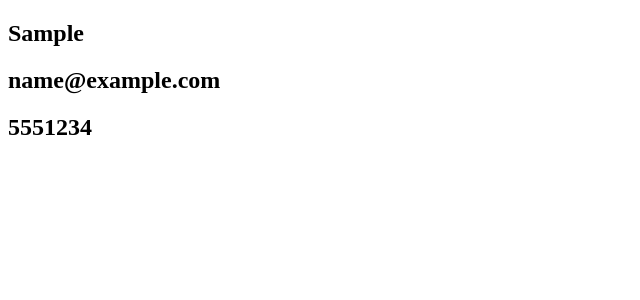
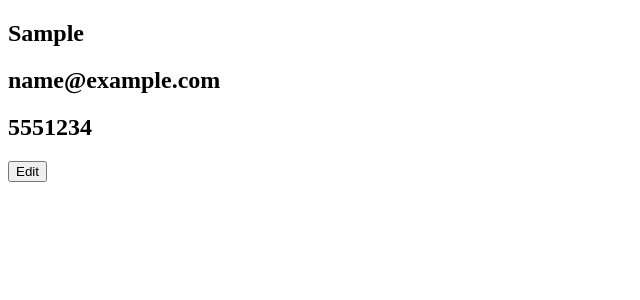
Before and after one commit to maahsnd/cv-app, a React (Create React App) app: page / in a window 1280 px wide. Both pictures are taken after typing "Sample", "name@example.com", "5551234" into the empty fields and a click on the input "Submit". Shown: the top 300 px of the page, without its empty margins (0-640 px from the left). Built offline with nearby package versions, Linux system fonts and the light colour scheme.

Commit message:
Allow user editing Use editBtn to transition from display to edit on click.

```diff
--- a/src/components/General.js
+++ b/src/components/General.js
@@ -1,8 +1,8 @@
 import React, { Component } from 'react';
 
 class General extends Component {
-  constructor() {
-    super();
+  constructor(props) {
+    super(props);
     this.state = {
       name: '',
       email: '',
@@ -11,6 +11,8 @@ class General extends Component {
     };
     this.handleChange = this.handleChange.bind(this);
     this.handleSubmit = this.handleSubmit.bind(this);
+    this.edit = this.edit.bind(this);
+    this.editBtn = props.editBtn;
   }
 
   /* Responsibility:
@@ -23,8 +25,11 @@ class General extends Component {
 
   handleSubmit(e) {
     e.preventDefault();
-    console.log('submit');
     this.setState({ editing: false });
+  }
+
+  edit() {
+    this.setState({ editing: true });
   }
 
   displayData() {
@@ -33,6 +38,7 @@ class General extends Component {
         <h2>{this.state.name}</h2>
         <h2>{this.state.email}</h2>
         <h2>{this.state.tel}</h2>
+        {this.editBtn(this.edit)}
       </div>
     );
   }
```
